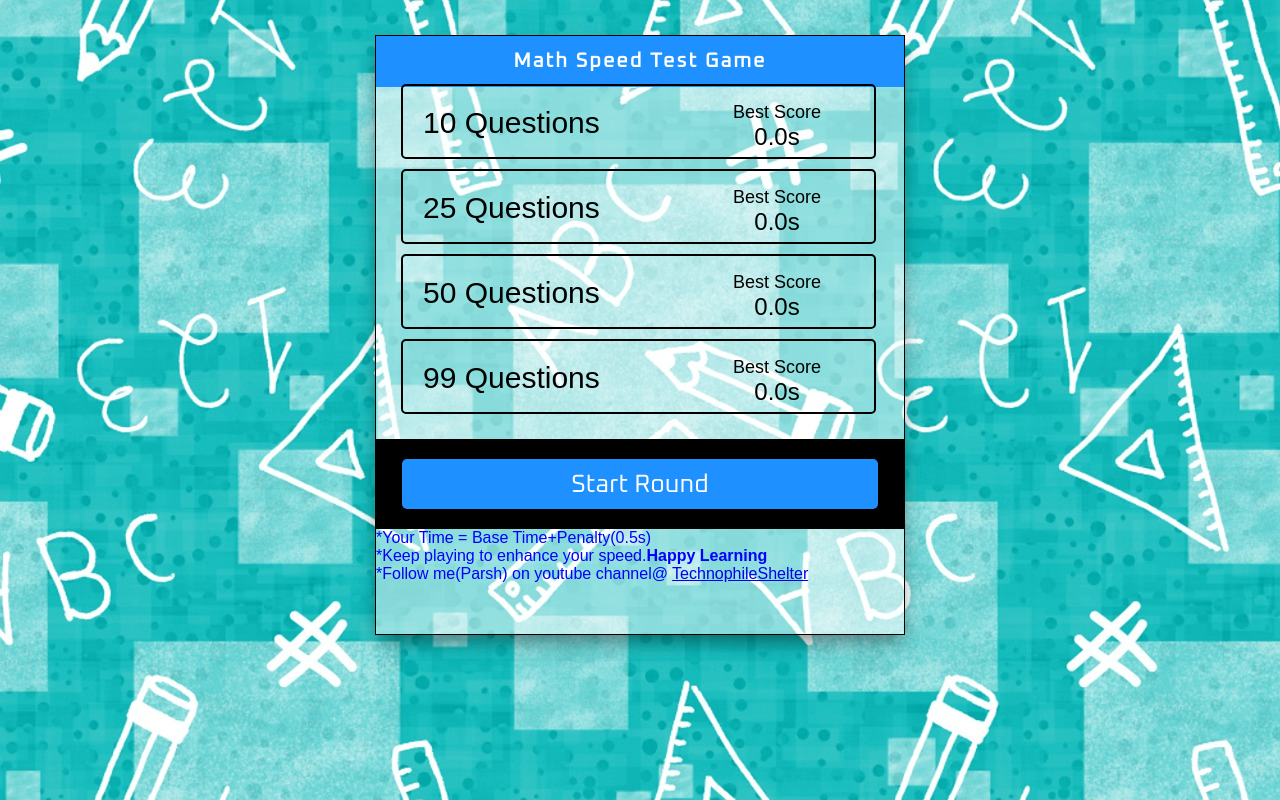
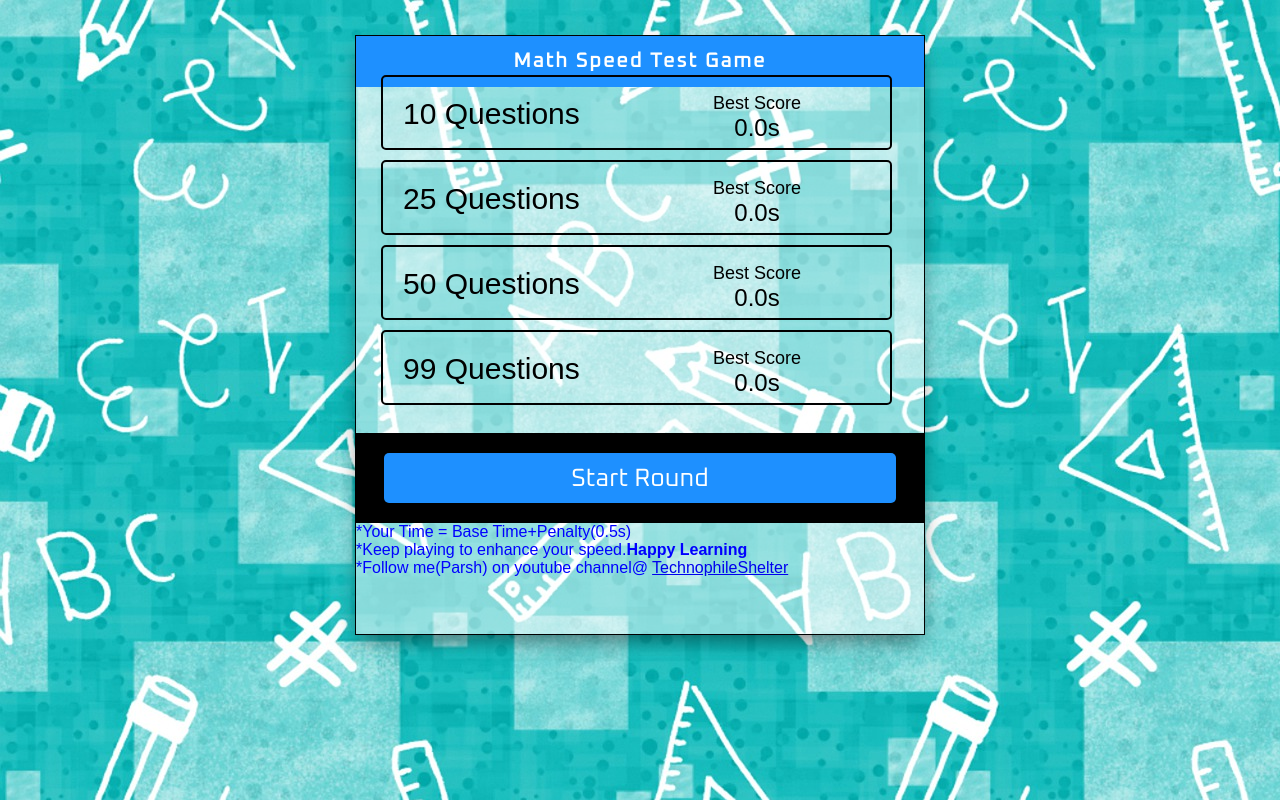
Before and after one commit to parshverma/parshverma.github.io, a plain HTML site: page index.html in a window 1280 px wide. Drawn offline with Linux system fonts and the light colour scheme; a web font is replaced by a local one.

Commit message:
game controller formatting

```diff
--- a/style.css
+++ b/style.css
@@ -37,12 +37,12 @@ body {
 .game-container {
   border: 1px solid black;
   box-shadow: 0 10px 20px -5px rgba(0, 0, 0, 0.5);
-  width: 530px;
+  width: 570px;
   height: 600px;
   position: relative;
   background: rgba(255, 255, 255, 0.5);
   user-select: none;
-  margin-top: 100px;
+  margin-top: 90px;
 }
 
 .header {
@@ -90,8 +90,8 @@ input[type="radio"] {
 
 .selection-container {
   position: relative;
-  margin-top: 6px;
-  top: 15px;
+  margin-top: 0px;
+  top: 12px;
 }
 
 .radio-container {
```
